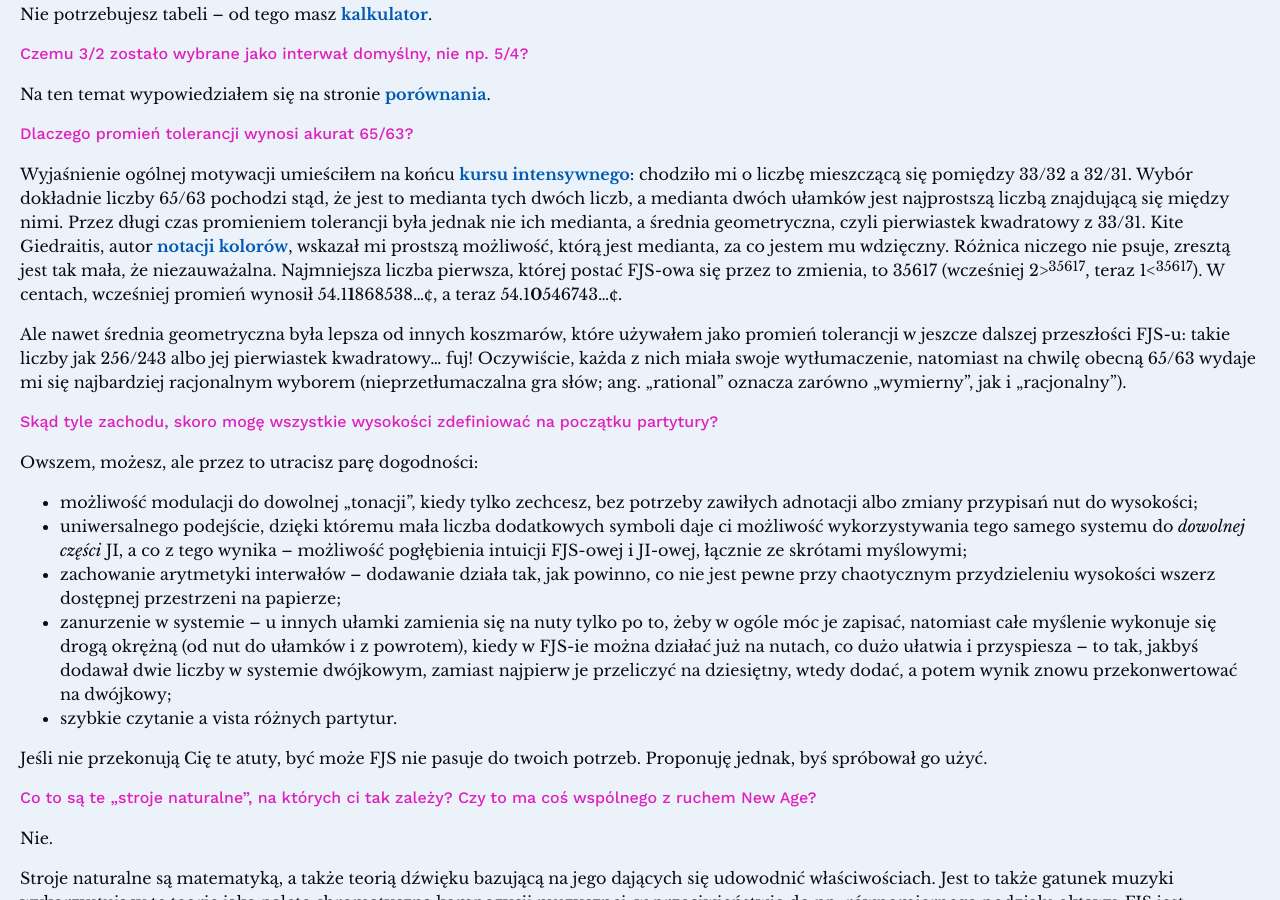
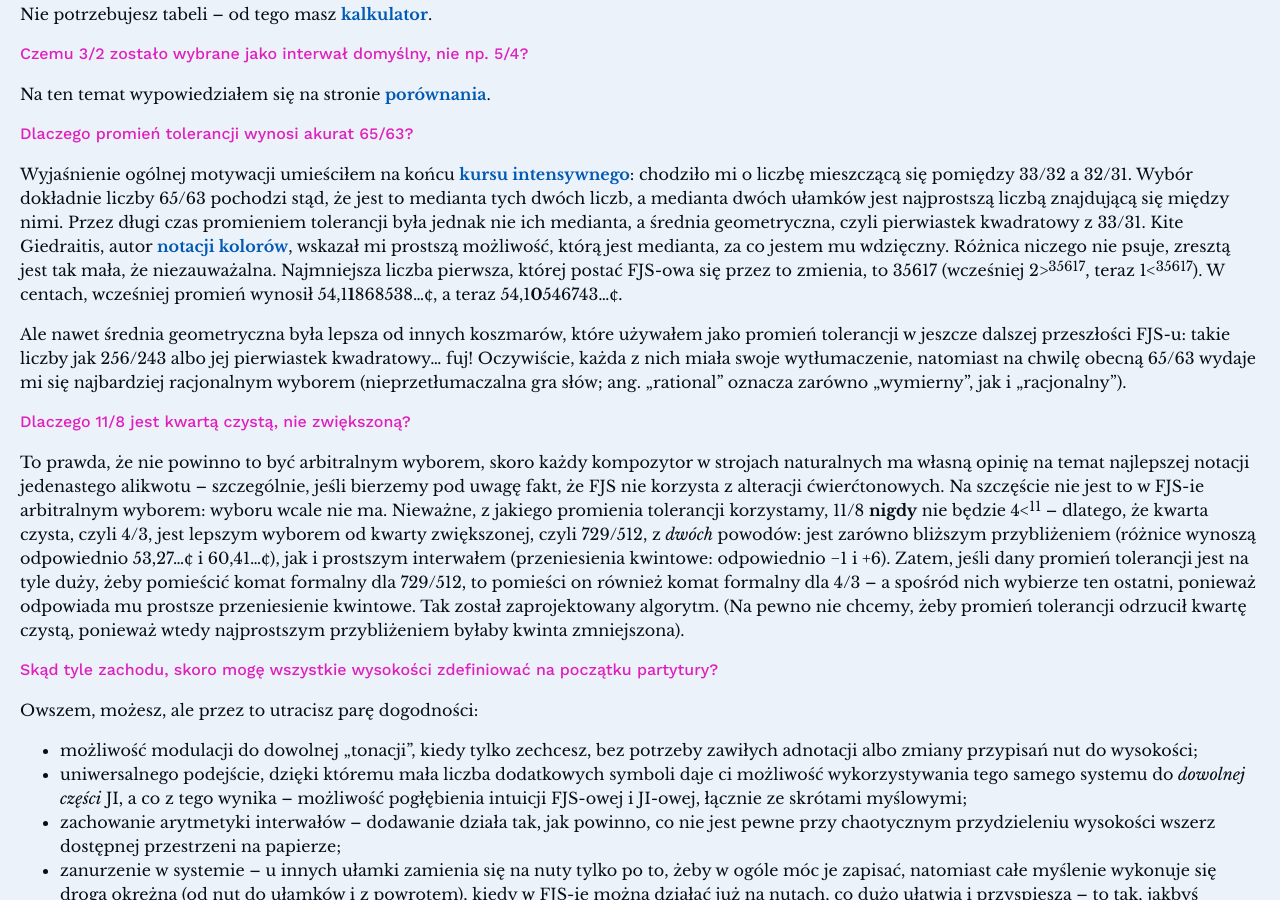
Before and after one commit to misotanni/misotanni.github.io, a Jekyll site: the page built from fjs/pl/faq.md, in a window 1280 px wide and 900 px high, scrolled down 686 px. Built offline with Jekyll 4.4.1, drawn with Linux system fonts in a browser that asks for light colours; our own code applies the rules of GitHub Pages for plain Markdown files.

Commit message:
added new question to faq and Polish . -> ,

```diff
--- a/fjs/pl/faq.md
+++ b/fjs/pl/faq.md
@@ -24,9 +24,13 @@ Na ten temat wypowiedziałem się na stronie [porównania](compare.html).
 
 ## Dlaczego promień tolerancji wynosi akurat 65/63?
 
-Wyjaśnienie ogólnej motywacji umieściłem na końcu [kursu intensywnego](crash.html): chodziło mi o liczbę mieszczącą się pomiędzy 33/32 a 32/31. Wybór dokładnie liczby 65/63 pochodzi stąd, że jest to medianta tych dwóch liczb, a medianta dwóch ułamków jest najprostszą liczbą znajdującą się między nimi. Przez długi czas promieniem tolerancji była jednak nie ich medianta, a średnia geometryczna, czyli pierwiastek kwadratowy z 33/31. Kite Giedraitis, autor [notacji kolorów](http://tallkite.com/), wskazał mi prostszą możliwość, którą jest medianta, za co jestem mu wdzięczny. Różnica niczego nie psuje, zresztą jest tak mała, że niezauważalna. Najmniejsza liczba pierwsza, której postać FJS-owa się przez to zmienia, to 35617 (wcześniej 2&gt;<sup>35617</sup>, teraz 1&lt;<sup>35617</sup>). W centach, wcześniej promień wynosił 54.1**1**868538…¢, a teraz 54.1**0**546743…¢.
+Wyjaśnienie ogólnej motywacji umieściłem na końcu [kursu intensywnego](crash.html): chodziło mi o liczbę mieszczącą się pomiędzy 33/32 a 32/31. Wybór dokładnie liczby 65/63 pochodzi stąd, że jest to medianta tych dwóch liczb, a medianta dwóch ułamków jest najprostszą liczbą znajdującą się między nimi. Przez długi czas promieniem tolerancji była jednak nie ich medianta, a średnia geometryczna, czyli pierwiastek kwadratowy z 33/31. Kite Giedraitis, autor [notacji kolorów](http://tallkite.com/), wskazał mi prostszą możliwość, którą jest medianta, za co jestem mu wdzięczny. Różnica niczego nie psuje, zresztą jest tak mała, że niezauważalna. Najmniejsza liczba pierwsza, której postać FJS-owa się przez to zmienia, to 35617 (wcześniej 2&gt;<sup>35617</sup>, teraz 1&lt;<sup>35617</sup>). W centach, wcześniej promień wynosił 54,1**1**868538…¢, a teraz 54,1**0**546743…¢.
 
 Ale nawet średnia geometryczna była lepsza od innych koszmarów, które używałem jako promień tolerancji w jeszcze dalszej przeszłości FJS-u: takie liczby jak 256/243 albo jej pierwiastek kwadratowy… fuj! Oczywiście, każda z nich miała swoje wytłumaczenie, natomiast na chwilę obecną 65/63 wydaje mi się najbardziej racjonalnym wyborem (nieprzetłumaczalna gra słów; ang. „rational” oznacza zarówno „wymierny”, jak i „racjonalny”).
+
+## Dlaczego 11/8 jest kwartą czystą, nie zwiększoną?
+
+To prawda, że nie powinno to być arbitralnym wyborem, skoro każdy kompozytor w strojach naturalnych ma własną opinię na temat najlepszej notacji jedenastego alikwotu – szczególnie, jeśli bierzemy pod uwagę fakt, że FJS nie korzysta z alteracji ćwierćtonowych. Na szczęście nie jest to w FJS-ie arbitralnym wyborem: wyboru wcale nie ma. Nieważne, z jakiego promienia tolerancji korzystamy, 11/8 **nigdy** nie będzie 4&lt;<sup>11</sup> – dlatego, że kwarta czysta, czyli 4/3, jest lepszym wyborem od kwarty zwiększonej, czyli 729/512, z *dwóch* powodów: jest zarówno bliższym przybliżeniem (różnice wynoszą odpowiednio 53,27…¢ i 60,41…¢), jak i prostszym interwałem (przeniesienia kwintowe: odpowiednio −1 i +6). Zatem, jeśli dany promień tolerancji jest na tyle duży, żeby pomieścić komat formalny dla 729/512, to pomieści on również komat formalny dla 4/3 – a spośród nich wybierze ten ostatni, ponieważ odpowiada mu prostsze przeniesienie kwintowe. Tak został zaprojektowany algorytm. (Na pewno nie chcemy, żeby promień tolerancji odrzucił kwartę czystą, ponieważ wtedy najprostszym przybliżeniem byłaby kwinta zmniejszona).
 
 ## Skąd tyle zachodu, skoro mogę wszystkie wysokości zdefiniować na początku partytury?
 
```
Also changed, not shown: fjs/de/faq.md (+4 -0 lines), fjs/en/faq.md (+4 -0 lines), fjs/fr/faq.md (+4 -0 lines), fjs/pl/crash.md (+1 -1 lines).
